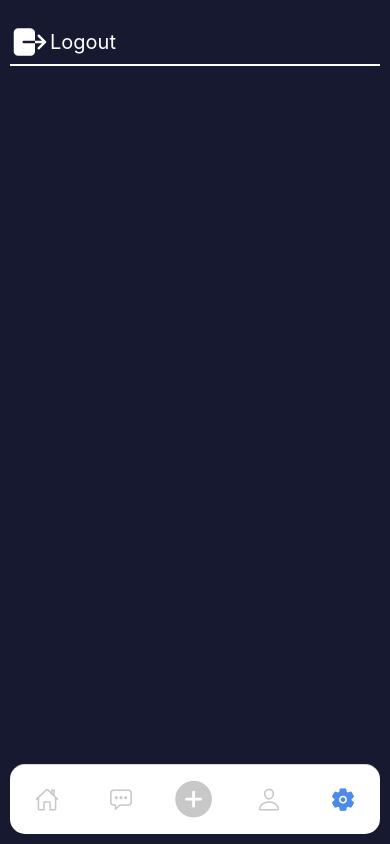
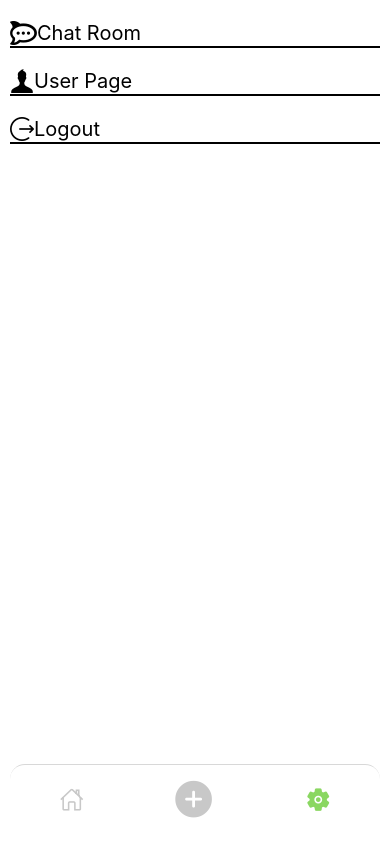
Before and after one commit to betsalelkogo/AppReactWebCours, a React Native app: screen /Settings in a window 390 px wide. Built offline with nearby package versions, Linux system fonts and the light colour scheme; what apisauce would draw is missing.

Commit message:
add some icon

```diff
--- a/MyColors.tsx
+++ b/MyColors.tsx
@@ -1,7 +1,7 @@
 const MyColors = {
-  primary: "rgba(77, 138, 235, 1)",
-  background: "rgba(23, 25, 48, 1)",
-  text: "rgba(255, 255, 255, 1)",
+  primary: "rgba(138, 215, 97, 1)",
+  background: "rgba(255, 255, 255, 1)",
+  text: "rgba(0, 0, 0, 1)",
   facebookButton: "rgba(59, 89, 152, 1)",
   googleButton: "rgba(67, 133, 244, 1)",
   gradientStart: "rgba(36, 37, 71, 0.4471)",
--- a/components/Settings.tsx
+++ b/components/Settings.tsx
@@ -1,4 +1,6 @@
-import { Ionicons } from "@expo/vector-icons";
+import { AntDesign } from "@expo/vector-icons";
+import { Entypo } from "@expo/vector-icons";
+import { FontAwesome5 } from "@expo/vector-icons";
 import { FC } from "react";
 import {
   View,
@@ -8,6 +10,8 @@ import {
   TouchableOpacity,
 } from "react-native";
 import MyColors from "../MyColors";
+import ChatRoom from "./ChatRoom";
+import UserPage from "./UserPage";
 
 const Settings: FC = () => {
   return (
@@ -19,12 +23,44 @@ const Settings: FC = () => {
           marginTop: 20,
           marginLeft: 10,
           borderBottomWidth: 2,
-          borderBottomColor: "white",
+          borderBottomColor: "black",
           marginRight: 10,
         }}
       >
-        <Ionicons name={"log-out"} color={"white"} size={40} />
-        <Text style={{ color: "white", fontSize: 20 }}>Logout</Text>
+        <FontAwesome5 name={"rocketchat"} color={"black"} size={24} />
+        <Text style={{ color: "black", fontSize: 20 }} onPress={ChatRoom}>
+          Chat Room
+        </Text>
+      </TouchableOpacity>
+      <TouchableOpacity
+        style={{
+          flexDirection: "row",
+          alignItems: "center",
+          marginTop: 20,
+          marginLeft: 10,
+          borderBottomWidth: 2,
+          borderBottomColor: "black",
+          marginRight: 10,
+        }}
+      >
+        <Entypo name={"user"} color={"black"} size={24} />
+        <Text style={{ color: "black", fontSize: 20 }} onPress={UserPage}>
+          User Page
+        </Text>
+      </TouchableOpacity>
+      <TouchableOpacity
+        style={{
+          flexDirection: "row",
+          alignItems: "center",
+          marginTop: 20,
+          marginLeft: 10,
+          borderBottomWidth: 2,
+          borderBottomColor: "black",
+          marginRight: 10,
+        }}
+      >
+        <AntDesign name={"logout"} color={"black"} size={24} />
+        <Text style={{ color: "black", fontSize: 20 }}>Logout</Text>
       </TouchableOpacity>
     </View>
   );
--- a/components/Tabs.tsx
+++ b/components/Tabs.tsx
@@ -3,8 +3,6 @@ import { Ionicons } from "@expo/vector-icons";
 import { StatusBar, StyleSheet } from "react-native";
 
 import Home from "./Home";
-import ChatRoom from "./ChatRoom";
-import UserPage from "./UserPage";
 import Settings from "./Settings";
 import AddPost from "./PostAdd";
 import MyColors from "../MyColors";
@@ -26,15 +24,9 @@ const TabsStack: FC<{ route: any; navigation: any }> = ({
             let iconSize: any = 25;
             if (route.name === "Home") {
               iconName = focused ? "home" : "home-outline";
-            } else if (route.name === "Chat") {
-              iconName = focused
-                ? "chatbox-ellipses"
-                : "chatbox-ellipses-outline";
             } else if (route.name === "Post") {
               iconName = "add-circle";
               iconSize = 45;
-            } else if (route.name === "Profile") {
-              iconName = focused ? "person" : "person-outline";
             } else if (route.name === "Settings") {
               iconName = focused ? "settings" : "settings-outline";
             }
@@ -56,9 +48,7 @@ const TabsStack: FC<{ route: any; navigation: any }> = ({
         })}
       >
         <Tab.Screen name="Home" component={Home} />
-        <Tab.Screen name="Chat" component={ChatRoom} />
         <Tab.Screen name="Post" component={AddPost} />
-        <Tab.Screen name="Profile" component={UserPage} />
         <Tab.Screen name="Settings" component={Settings} />
       </Tab.Navigator>
     </>
```
